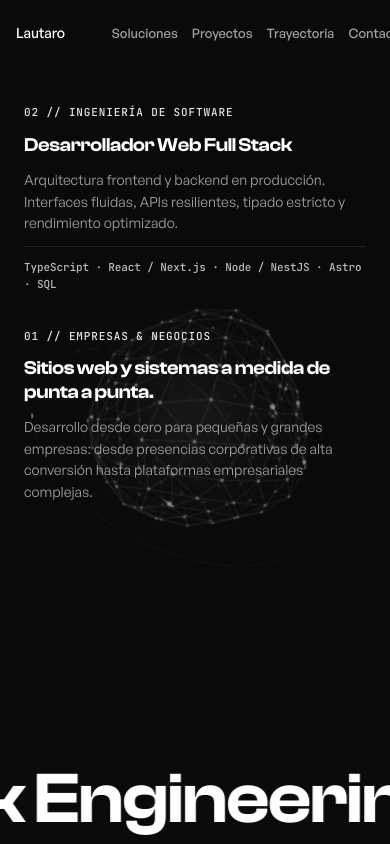
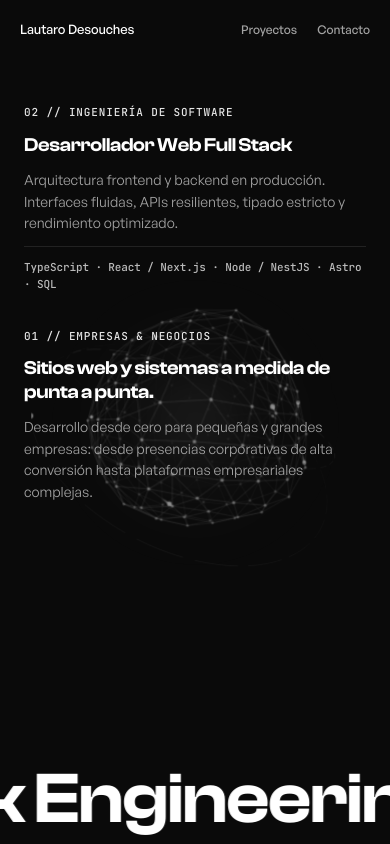
Before and after one commit to lautarodesouches/lautarodesouches-com, an Astro site: page / in a window 390 px wide. Built offline with nearby package versions, Linux system fonts and the light colour scheme; Astro itself is replaced by a stand-in of ours.

Commit message:
feat(header): optimize mobile navigation with clean two-link layout and 56px height

```diff
--- a/src/components/Header.astro
+++ b/src/components/Header.astro
@@ -21,10 +21,10 @@
 
     <nav class="header__nav" aria-label="Navegación principal">
       <ul class="header__nav-list">
-        <li><a href="#soluciones" class="header__nav-link">Soluciones</a></li>
-        <li><a href="#proyectos" class="header__nav-link">Proyectos</a></li>
-        <li><a href="#trayectoria" class="header__nav-link">Trayectoria</a></li>
-        <li><a href="#contacto" class="header__nav-link">Contacto</a></li>
+        <li class="header__nav-item header__nav-item--optional"><a href="#soluciones" class="header__nav-link">Soluciones</a></li>
+        <li class="header__nav-item"><a href="#proyectos" class="header__nav-link">Proyectos</a></li>
+        <li class="header__nav-item header__nav-item--optional"><a href="#trayectoria" class="header__nav-link">Trayectoria</a></li>
+        <li class="header__nav-item"><a href="#contacto" class="header__nav-link">Contacto</a></li>
       </ul>
     </nav>
   </div>
@@ -226,17 +226,38 @@
     }
   }
 
-  @media (max-width: 640px) {
+  @media (max-width: 768px) {
     .header {
-      padding: 1.25rem 1rem;
+      height: 56px;
+      padding: 0 1.25rem;
+      display: flex;
+      align-items: center;
+    }
+
+    .header__inner {
+      height: 100%;
+      align-items: center;
+    }
+
+    .header__clock {
+      display: none;
+    }
+
+    .header__brand-link {
+      font-size: 13px;
+    }
+
+    .header__nav-item--optional {
+      display: none;
     }
 
     .header__nav-list {
-      gap: 0.875rem;
+      gap: 1.25rem;
     }
 
     .header__nav-link {
-      font-size: 0.8125rem;
+      font-size: 12px;
+      color: var(--text-secondary);
     }
   }
 </style>
```
